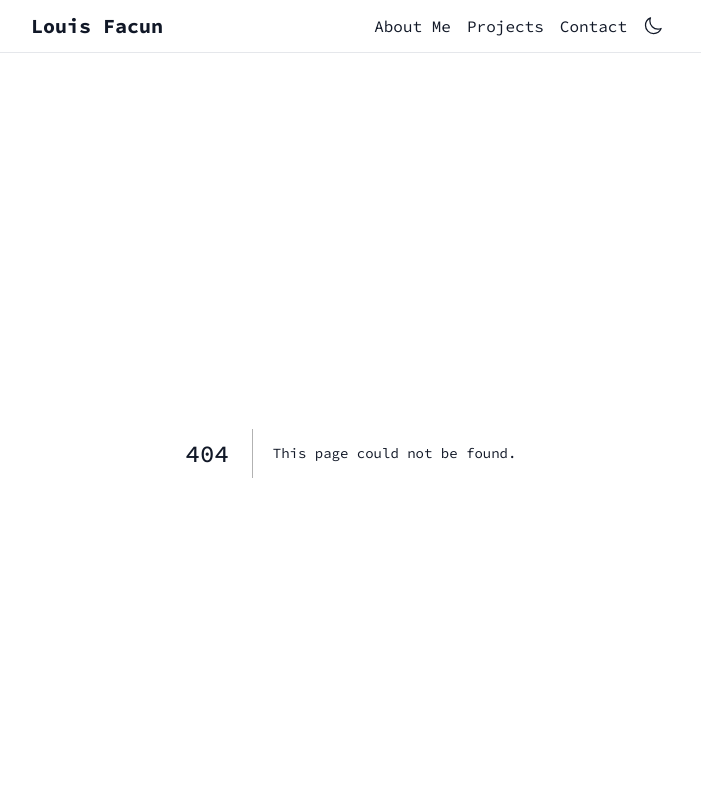
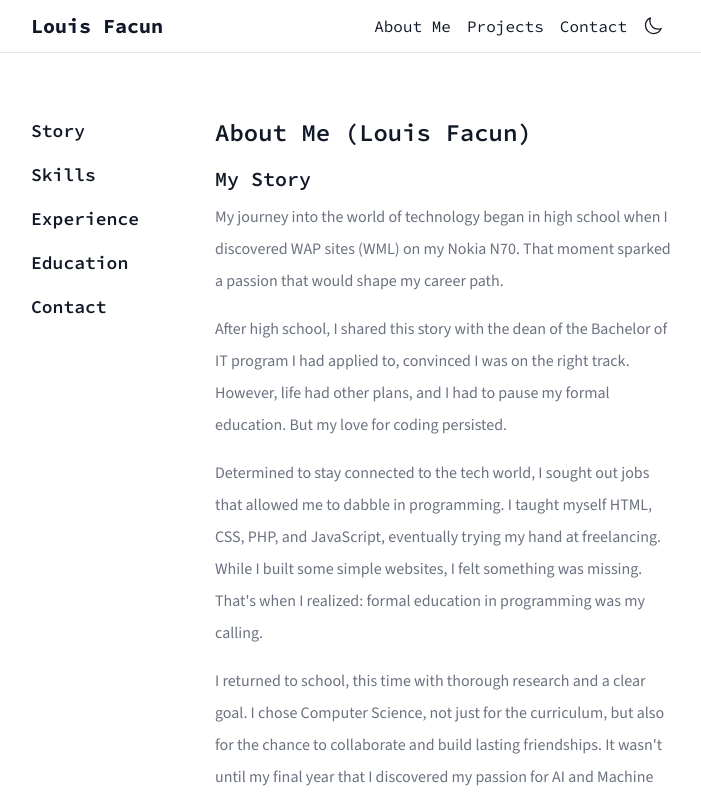
Before and after one commit to louisfacun/facun.dev, a Next.js app: page /about in a window 1280 px wide. Before the commit this address had no page. Shown: the top 800 px of the page, without its empty margins (289-990 px from the left). Built offline with nearby package versions, Linux system fonts and the light colour scheme.

Commit message:
refactor

```diff
--- a/src/app/about-me/page.tsx
+++ b/src/app/about/page.tsx
@@ -34,7 +34,7 @@ export default function Page() {
   return (
     <>
       {/* Mobile nav */}
-      <div className="no-scrollbar sticky top-12 flex gap-x-4 gap-y-4 overflow-x-auto whitespace-nowrap border-b border-gray-200 text-sm font-semibold dark:text-white sm:hidden sm:flex-col sm:text-lg">
+      <div className="no-scrollbar sticky top-12 flex gap-x-2 gap-y-4 overflow-x-auto whitespace-nowrap border-b border-gray-200 bg-white text-sm font-semibold dark:border-gray-700 dark:bg-gray-900 dark:text-white sm:hidden sm:flex-col sm:text-lg">
         {/* TODO: update active tab on scroll */}
         {/* Mobile-first screen navigation tab */}
         <NavLink id="story" text="Story" isActive={activeTab === "story"} />
@@ -56,13 +56,13 @@ export default function Page() {
           isActive={activeTab === "contact"}
         />
       </div>
-
-      <div className="mx-auto max-w-2xl px-4 py-6 sm:py-16">
+      {/* sm:py-16 */}
+      <div className="mx-auto max-w-2xl px-4 sm:py-16">
         <div className="flex w-full flex-col gap-4 sm:flex-row sm:gap-8">
           {/* TODO: update active tab on scroll */}
           {/* Medium screen navigation tab */}
           <div className="hidden dark:text-white sm:block sm:w-1/4">
-            <div className="sticky top-28 flex flex-col gap-x-4 gap-y-4 overflow-x-auto whitespace-nowrap text-lg font-semibold">
+            <div className="fixed flex flex-col gap-x-4 gap-y-4 overflow-x-auto whitespace-nowrap text-lg font-semibold">
               <a href="#story">Story</a>
               <a href="#skills">Skills</a>
               <a href="#experience">Experience</a>
--- a/src/app/components/header.tsx
+++ b/src/app/components/header.tsx
@@ -11,13 +11,22 @@ const Header = () => {
         </a>
 
         <div className="flex items-center">
-          <a href="/about-me" className="mx-2 hover:text-blue-500">
+          <a
+            href="/about"
+            className="mx-2 transition duration-300 hover:-rotate-6 hover:text-blue-500"
+          >
             About Me
           </a>
-          <a href="#projects" className="mx-2 hover:text-blue-500">
+          <a
+            href="#projects"
+            className="mx-2 transition duration-300 hover:-rotate-6 hover:text-blue-500"
+          >
             Projects
           </a>
-          <a href="#contact" className="mx-2 hover:text-blue-500">
+          <a
+            href="#contact"
+            className="mx-2 transition duration-300 hover:-rotate-6 hover:text-blue-500"
+          >
             Contact
           </a>
           <ThemeSwitcher />
--- a/src/app/components/theme-switcher.tsx
+++ b/src/app/components/theme-switcher.tsx
@@ -22,7 +22,7 @@ const ThemeSwitcher = () => {
   return (
     <button
       onClick={() => setTheme(resolvedTheme === "dark" ? "light" : "dark")}
-      className="rounded-full p-2 hover:bg-gray-200 hover:dark:bg-gray-700"
+      className="rounded-full p-2 transition-transform duration-300 hover:rotate-45 hover:bg-gray-200 hover:dark:bg-gray-700"
     >
       {resolvedTheme === "dark" ? <MoonIcon /> : <SunIcon />}
     </button>
--- a/src/app/page.tsx
+++ b/src/app/page.tsx
@@ -18,7 +18,7 @@ export default function Home() {
             Framework.
           </p>
           <a
-            href="about-me"
+            href="/about"
             className="flex transform items-center gap-x-2 text-blue-500 transition duration-300 hover:scale-110 hover:text-blue-700"
           >
             Learn more about me <ChevronRightIcon />
```
